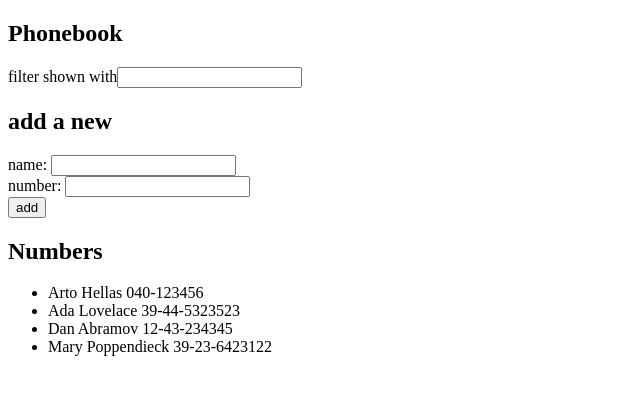
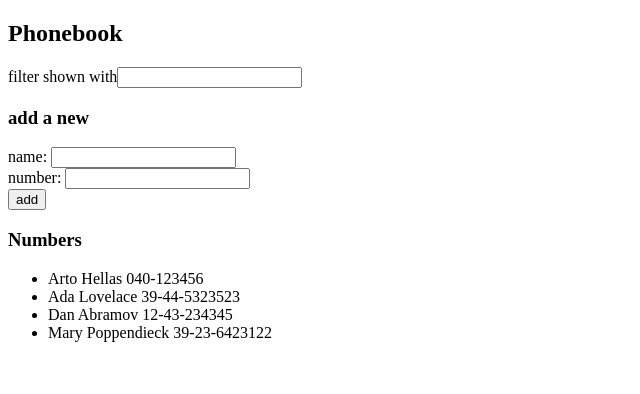
Before and after one commit to kllelndhlm/FullStackOpen, a React (Vite) app in the folder 2/puhelinluettelo/: page / in a window 1280 px wide. Shown: the top 394 px of the page, without its empty margins (0-640 px from the left). Built offline with nearby package versions, Linux system fonts and the light colour scheme.

Commit message:
Part 2 Exercise 10

```diff
--- a/2/puhelinluettelo/src/App.jsx
+++ b/2/puhelinluettelo/src/App.jsx
@@ -1,4 +1,47 @@
 import { useState } from 'react'
+
+const Names = (props) => {
+  return (
+    <ul>
+    {props.filteredNames.map(name =>
+      <li key={name.id}>
+      {name.name} {name.number}
+    </li>
+
+    )}
+  </ul>
+  )
+}
+
+const AddForm = (props) => {
+  return (
+    <form onSubmit={props.addName}>
+      <div>name: <input
+        value={props.newName}
+        onChange={props.handleNameChange}
+        />
+      </div>
+      <div>number: <input
+        value={props.newNumber}
+        onChange={props.handleNumberChange}
+        />
+      </div>
+      <button type="submit">add</button>
+  </form>
+  )
+}
+
+const Filter = (props) => {
+  return (
+    <form onSubmit={props.addFilter}>
+    <div>filter shown with<input
+          value={props.newFilter}
+          onChange={props.handleFilterChange}
+          />
+        </div>
+    </form>
+  )
+}
 
 const App = () => {
   const [names, setNames] = useState([
@@ -29,12 +72,9 @@ const App = () => {
     setNewNumber('')
   }
 
-  const namesToShow = showAll
-    ? names
-    : names.filter(name => name.name.toLowerCase().includes(newFilter.toLowerCase()) === true)
+  const filteredNames = names.filter(name => name.name.toLowerCase().includes(newFilter.toLowerCase()) === true)
 
   const handleNameChange = (event) => {
-    console.log(event.target.value)
     setNewName(event.target.value)
   }
 
@@ -54,39 +94,13 @@ const App = () => {
   return (
     <div>
     <h2>Phonebook</h2>
-    <form onSubmit={addFilter}>
-    <div>filter shown with<input
-          value={newFilter}
-          onChange={handleFilterChange}
-          />
-        </div>
-  </form>
-      <h2>add a new</h2>
-      <form onSubmit={addName}>
-        <div>name: <input
-          value={newName}
-          onChange={handleNameChange}
-          />
-        </div>
-        <div>number: <input
-          value={newNumber}
-          onChange={handleNumberChange}
-          />
-        </div>
-        <button type="submit">add</button>
-      </form>
-      <h2>Numbers</h2>
-      <ul>
-        {namesToShow.map(name =>
-          <li key={name.id}>
-          {name.name} {name.number}
-        </li>
-
-        )}
-      </ul>
-    </div>
+    <Filter addFilter={addFilter} newFilter={newFilter} handleFilterChange={handleFilterChange}/>
+    <h3>add a new</h3>
+    <AddForm addName={addName} newName={newName} handleNameChange={handleNameChange} newNumber={newNumber} handleNumberChange={handleNumberChange}/>
+    <h3>Numbers</h3>
+    <Names filteredNames={filteredNames}/>
+  </div>
   )
-
 }
 
 export default App
```
